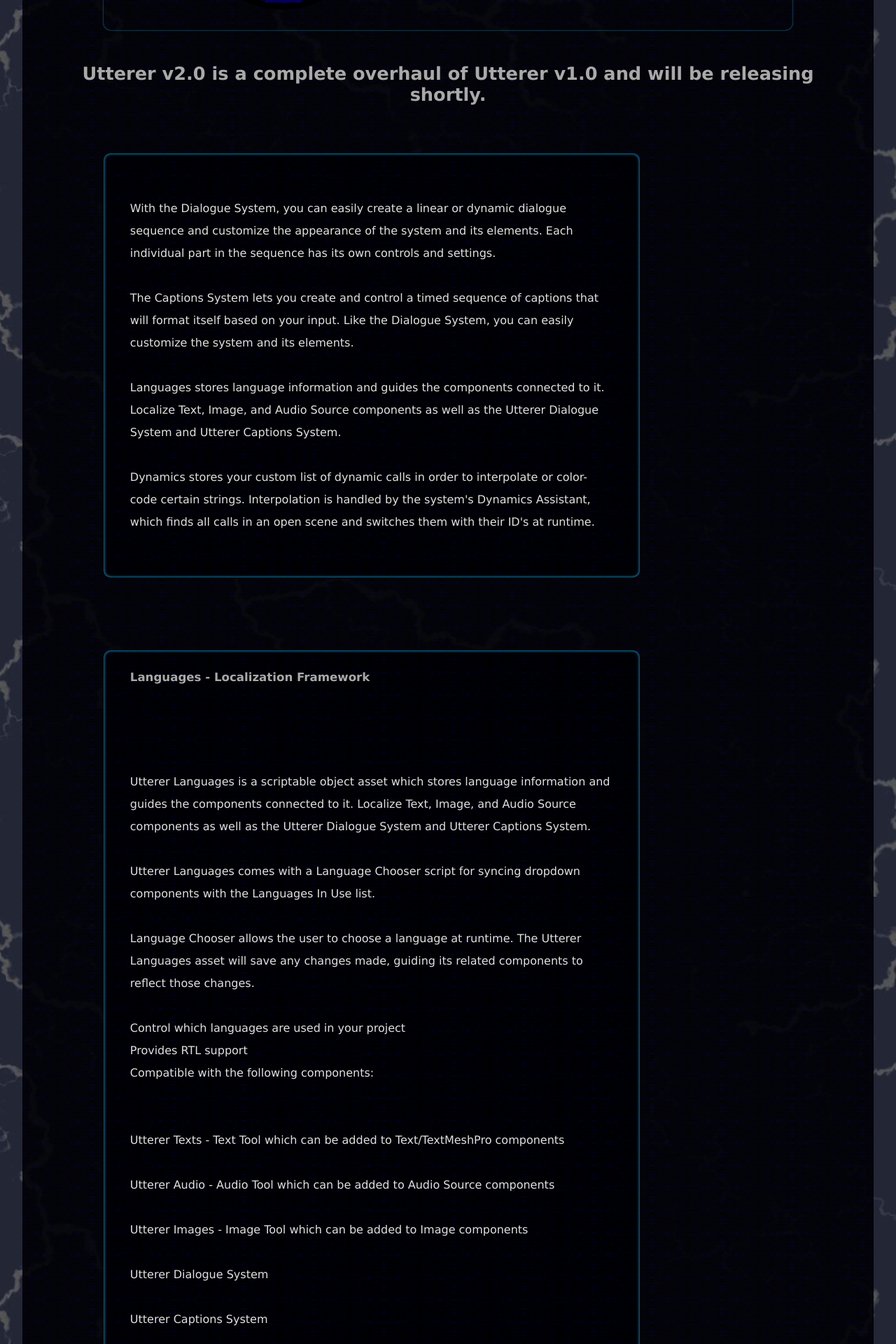
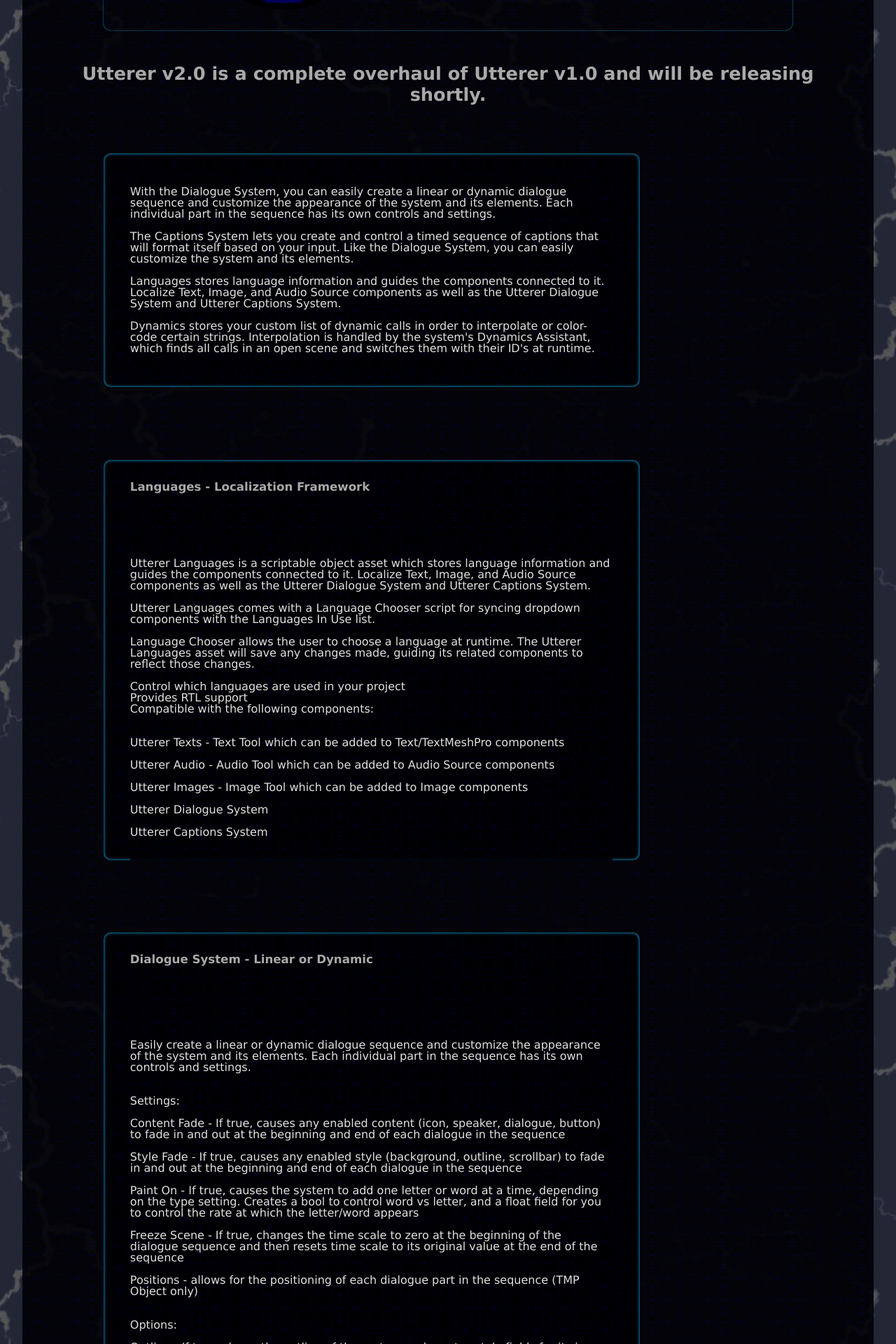
Before and after one commit to Madsir/madsirstudio.github.io, a Jekyll site: the page built from utterer/index.html, in a window 1280 px wide. Shown: the part 519-2439 px from the top of the page at 70% size. Built offline with Jekyll 4.4.1, drawn with Linux system fonts in a browser that asks for light colours.

Commit message:
Update index.html

```diff
--- a/utterer/index.html
+++ b/utterer/index.html
@@ -28,7 +28,8 @@
 p {
   margin-left: 5%;
   margin-right: 5%;
-  line-height: 2;
+  line-height: 1;
+  background-image: url("/Assets/tough.png")
 }
 h2 {
 margin-left: 5%;
```
